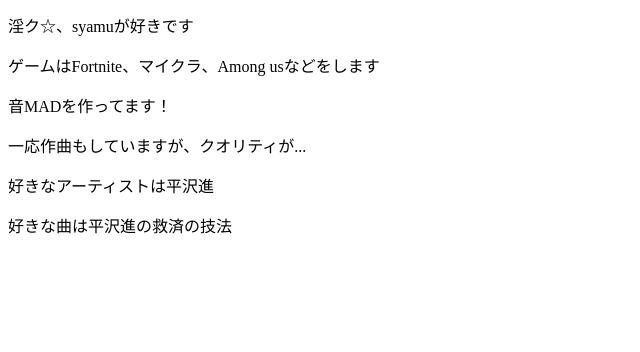
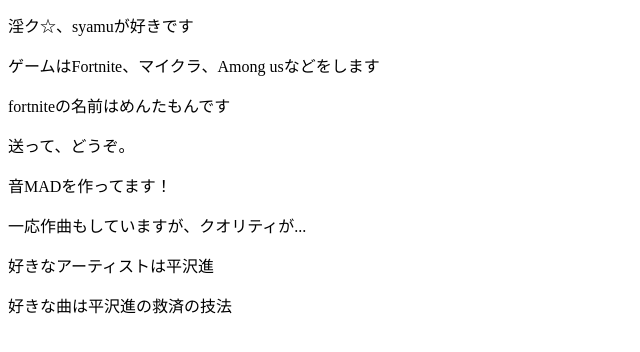
Before and after one commit to Luaw92e/angou, a plain HTML site: page index.html in a window 1280 px wide. Shown: the part 116-468 px from the top of the page, without its empty margins (0-640 px from the left). Drawn offline with Linux system fonts and the light colour scheme.

Commit message:
Update index.html

```diff
--- a/index.html
+++ b/index.html
@@ -9,10 +9,13 @@
     <p>変なツイート、リプしかしません。お覚悟を。</p>
     <p>淫ク☆、syamuが好きです</p>
     <p>ゲームはFortnite、マイクラ、Among usなどをします</p>
+    <p>fortniteの名前はめんたもんです</p>
+    <p>送って、どうぞ。</p>
     <p>音MADを作ってます！</p>
     <p>一応作曲もしていますが、クオリティが...</p>
     <p>好きなアーティストは平沢進</p>
     <p>好きな曲は平沢進の救済の技法</p>
 
+
   </body>
 </html>
```
